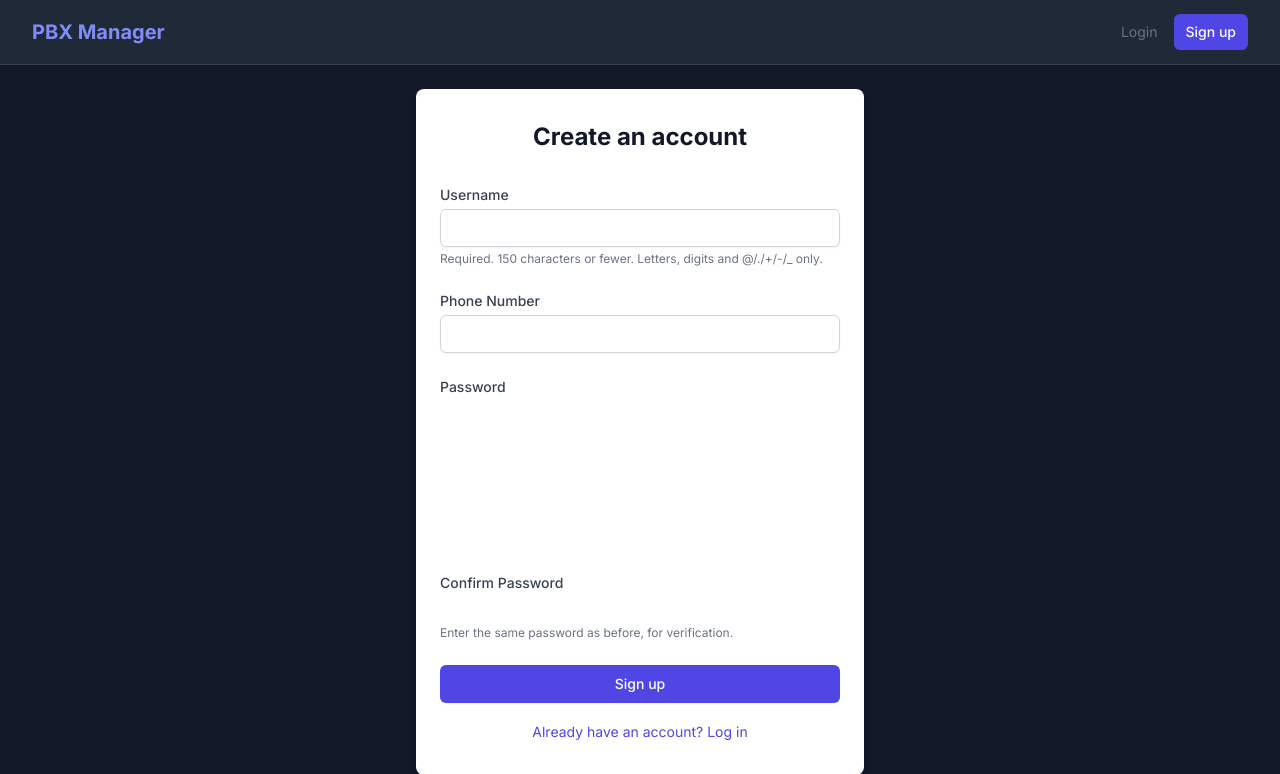
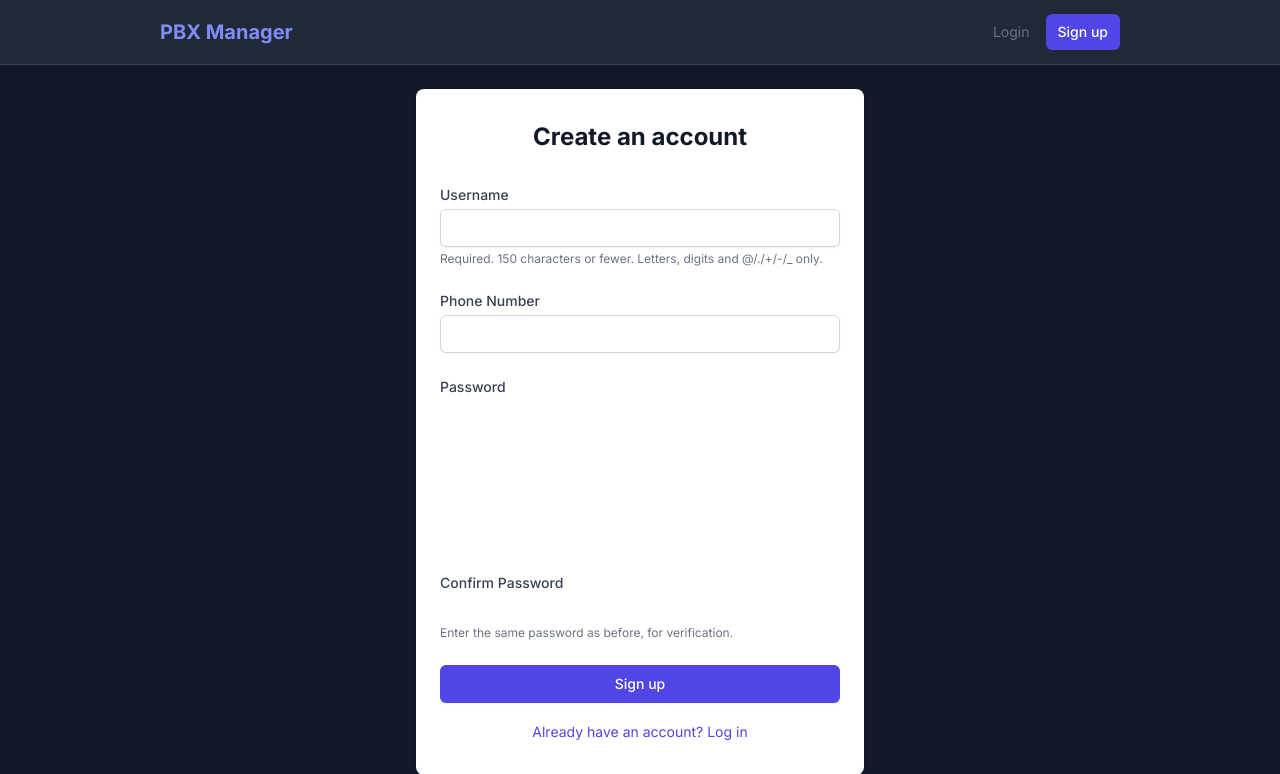
Before and after one commit to markos-simpleintel/call_pbx, a Django app: page /signup/ in a window 1280 px wide. Shown: the top 774 px of the page. Run offline with Django 5.2, Linux system fonts and the light colour scheme; some libraries are stand-ins or nearby versions.

Commit message:
feat: Add base HTML template with navigation, styling, and content blocks using Tailwind CSS.

```diff
--- a/calls/templates/base.html
+++ b/calls/templates/base.html
@@ -17,7 +17,7 @@
 <body class="bg-gray-900 text-white min-h-screen flex flex-col">
 
     <nav class="bg-gray-800 border-b border-gray-700">
-        <div class="max-w-10xl mx-auto px-4 sm:px-6 lg:px-8">
+        <div class="max-w-[80%] mx-auto px-4 sm:px-6 lg:px-8">
             <div class="flex justify-between h-16">
                 <div class="flex">
                     <div class="flex-shrink-0 flex items-center">
@@ -42,7 +42,7 @@
         </div>
     </nav>
 
-    <main class="max-w-10xl mx-auto py-6 sm:px-6 lg:px-8">
+    <main class="max-w-[95%] mx-auto py-6 sm:px-6 lg:px-8">
         {% if messages %}
         <div class="mb-4">
             {% for message in messages %}
```
